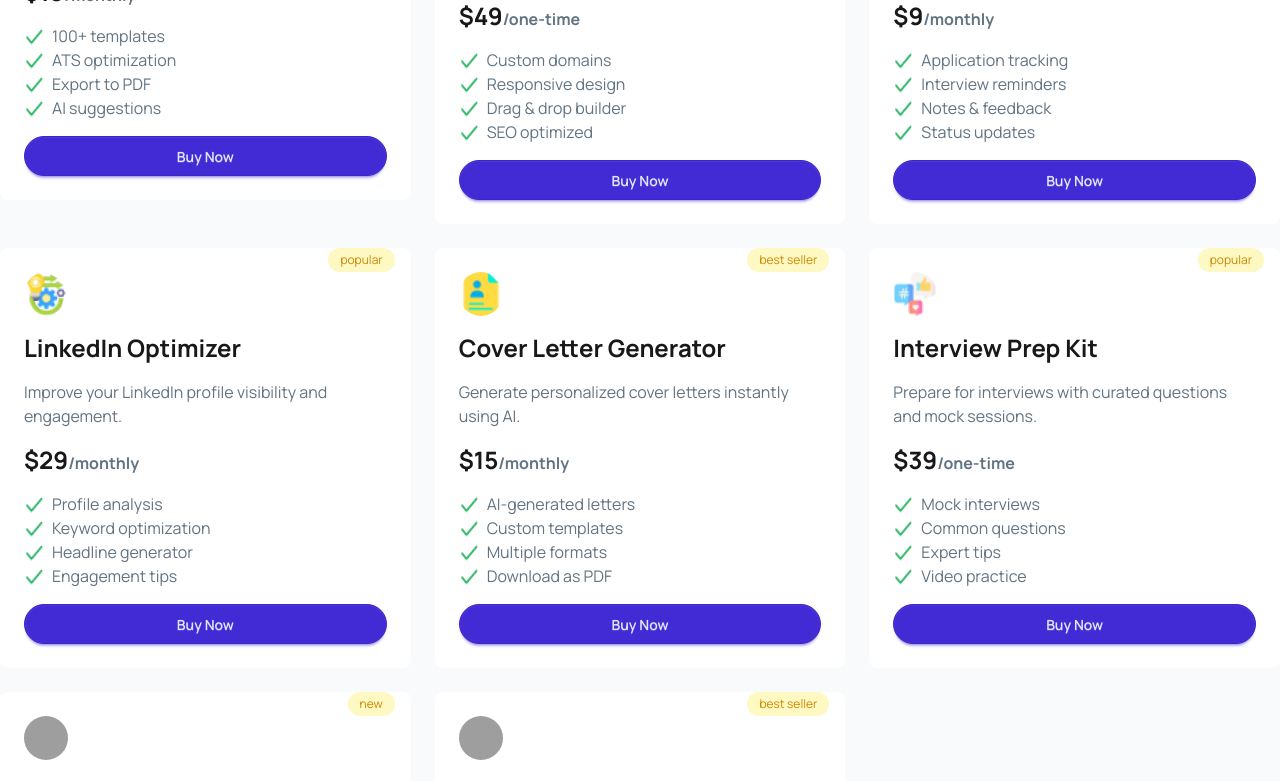
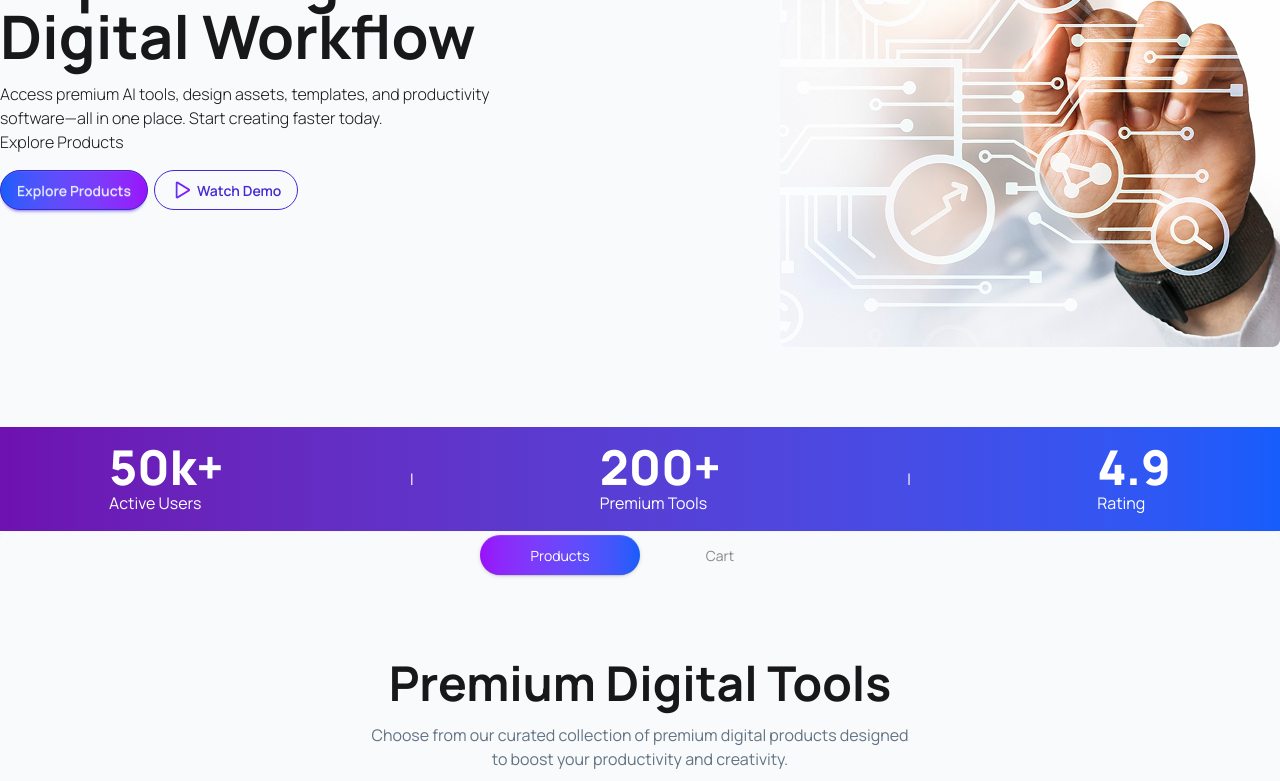
Before and after one commit to Jame-saj/my-assignment-6, a React (Vite) app: page / in a window 1280 px wide. Shown: the part 420-1201 px from the top of the page. Built offline with nearby package versions, Linux system fonts and the light colour scheme; grey boxes are pictures that could not be loaded.

Commit message:
functionality half done

```diff
--- a/src/App.jsx
+++ b/src/App.jsx
@@ -7,6 +7,8 @@ import ThreeSteps from './components/backside/ThreeSteps';
 import Workflow from './components/backside/Workflow';
 import Footer from './components/backside/Footer';
 import Products from './components/functionality/Products';
+import Cart from './components/functionality/Cart'
+import { useState } from 'react';
 
 const getProducts = async () => {
   const res = await fetch('/data.json');
@@ -15,16 +17,43 @@ const getProducts = async () => {
 const productsPromise = getProducts();
 
 function App() {
+  const [activeTab, setActiveTab] = useState("Products");
+  const[carts, setCarts]=useState([])
   return (
     <>
-      {/* <Navbar />
+      <Navbar />
       <Banner />
       <Rating />
-      <ThreeSteps/>
-      <Pricing/>
-      <Workflow/>
-      <Footer/> */}
-      <Products productsPromise={productsPromise} />
+      <div className="tabs tabs-box justify-center bg-transparent">
+        <input
+          type="radio"
+          name="my_tabs_1"
+          className="tab text-white bg-gradient-to-r from-purple-600 to-blue-600 rounded-full w-40"
+          aria-label="Products"
+          onClick={() => setActiveTab('Products')}
+          defaultChecked
+        />
+        <input
+          type="radio"
+          name="my_tabs_1"
+          className="tab rounded-full w-40"
+          aria-label="Cart"
+          onClick={() => setActiveTab('Cart')}
+        />
+      </div>
+      {activeTab === 'Products' && (
+        <Products
+          carts={carts}
+          setCarts={setCarts}
+          productsPromise={productsPromise}
+        />
+      )}
+      {activeTab === 'Cart' && <Cart carts={carts} setCarts={setCarts} />}
+
+      <ThreeSteps />
+      <Pricing />
+      <Workflow />
+      <Footer />
     </>
   );
 }
--- /dev/null
+++ b/src/components/functionality/Cart.jsx
@@ -0,0 +1,49 @@
+import React from 'react';
+const Cart = ({ carts, setCarts }) => {
+
+  const totalPrice = carts.reduce((sum, item) => sum + item.price, 0)
+  const handlePayment = () => {
+    setCarts([])
+  }
+  return (
+    <div className="bg-white">
+      <h1 className="text-4xl font-bold text-center pt-4">Your Cart</h1>
+      {carts.length === 0 ? (
+        <p className="text-2xl font-bold  text-gray-400 pt-9 text-center pt-4">Cart is Empty!</p>
+      ) : (
+        <div className="mx-auto container space-y-3">
+          {carts.map(item => (
+            <div className="flex justify-between border p-2" key={item.id}>
+              <div className="flex gap-4 items-center">
+                <div>
+                  <img
+                    className="h-10 w-10 object-contain"
+                    src={item.icon}
+                    alt=""
+                  />
+                </div>
+                <div>
+                  <p className="text-xl ">{item.name}</p>
+                  <p>${item.price}</p>
+                </div>
+              </div>
+              <p className="text-red-600 text-center">Remove</p>
+            </div>
+          ))}
+          <div className="flex justify-between">
+            <div className="text-gray-400 mt-1">Total:</div>
+            <div className="font-bold text-2xl">${totalPrice}</div>
+          </div>
+          <button
+            onClick={handlePayment}
+            className="btn w-full text-2xl text-white rounded-full mt-5 bg-gradient-to-r from-purple-600 to-blue-600"
+          >
+            Proceed to Checkout
+          </button>
+        </div>
+      )}
+    </div>
+  );
+};
+
+export default Cart;
--- a/src/components/functionality/ProductCard.jsx
+++ b/src/components/functionality/ProductCard.jsx
@@ -1,7 +1,11 @@
 import React, { useState } from 'react';
-import greenCheck from "../../assets/products/Check.png"
-const ProductCard = ({ product }) => {
-   const [isBuyNow, setIsBuyNow] = useState(false);
+import greenCheck from '../../assets/products/Check.png';
+const ProductCard = ({ product, carts, setCarts }) => {
+  const [isBuyNow, setIsBuyNow] = useState(false);
+  const handleBuyNow = () => {
+    setIsBuyNow(true);
+    setCarts([...carts, product]);
+  };
   return (
     <div>
       <div key={product.id} className="  bg-white rounded-lg">
@@ -41,16 +45,15 @@ const ProductCard = ({ product }) => {
             </div>
           </div>
           <button
-            onClick={() => setIsBuyNow(true)}
-            className="btn w-full rounded-full  btn-primary"
+            disabled={isBuyNow}
+            onClick={handleBuyNow}
+            className={`btn w-full rounded-full   ${
+              isBuyNow
+                ? 'bg-green-500 text-white text-xl font-bold'
+                : 'bg-gradient-to-r from-purple-600 to-blue-600 text-xl text-white '
+            }`}
           >
-            {isBuyNow ? (
-              <button className="btn w-full rounded-full  btn-success">
-                Already Added to Cart
-              </button>
-            ) : (
-              'Buy Now'
-            )}
+            {isBuyNow ? 'Already Added to Cart' : 'Buy Now'}
           </button>
         </div>
       </div>
--- a/src/components/functionality/Products.jsx
+++ b/src/components/functionality/Products.jsx
@@ -2,7 +2,7 @@ import React, { use } from 'react';
 
 import ProductCard from './ProductCard';
 
-const Products = ({ productsPromise }) => {
+const Products = ({ productsPromise, carts, setCarts }) => {
   const products = use(productsPromise)
 
 
@@ -18,7 +18,12 @@ const Products = ({ productsPromise }) => {
         </div>
         <div className="grid grid-cols-3 mx-auto mt-8 gap-6">
           {products.map(product => (
-            <ProductCard product={product} />
+            <ProductCard
+              carts={carts}
+              setCarts={setCarts}
+              key={product.id}
+              product={product}
+            />
           ))}
         </div>
       </div>
```
